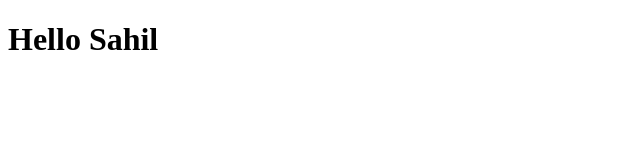
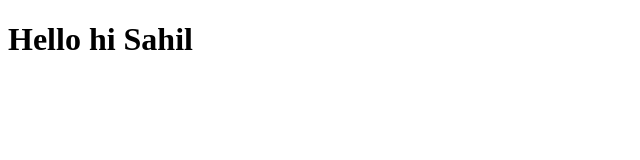
Before and after one commit to sahilsmg7/portfolio_sahil_gaikwad, a plain HTML site: page index.html in a window 1280 px wide. Shown: the whole page, without its empty margins (0-640 px from the left). Drawn offline with Linux system fonts and the light colour scheme.

Commit message:
Update index.html

```diff
--- a/index.html
+++ b/index.html
@@ -7,7 +7,7 @@
 </head>
 <body>
 
-	<h1>Hello Sahil </h1>
+	<h1>Hello hi Sahil </h1>
 
 </body>
 </html>
```
